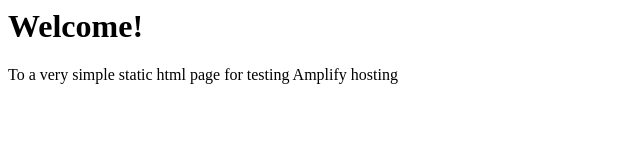
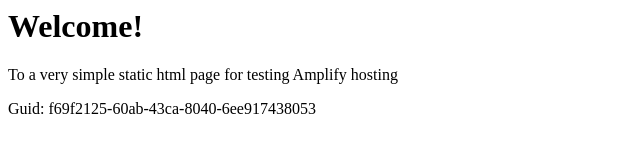
Before and after one commit to aws-aemilia-pdx/Github-PR-Commit-Integration-Test-DoNotTouch-v1-preprod-us-west-2, a website: page src/index.html in a window 1280 px wide. Shown: the whole page, without its empty margins (0-640 px from the left). Drawn offline with Linux system fonts and the light colour scheme.

Commit message:
commit from integ tests

```diff
--- a/src/index.html
+++ b/src/index.html
@@ -1,3 +1,5 @@
+
+
 <html lang="en">
 
 <head>
@@ -10,6 +12,6 @@
 <body>
     <h1>Welcome!</h1>
     <p>To a very simple static html page for testing Amplify hosting</p>
-</body>
+    <p>Guid: f69f2125-60ab-43ca-8040-6ee917438053</p></body>
 
 </html>
```
